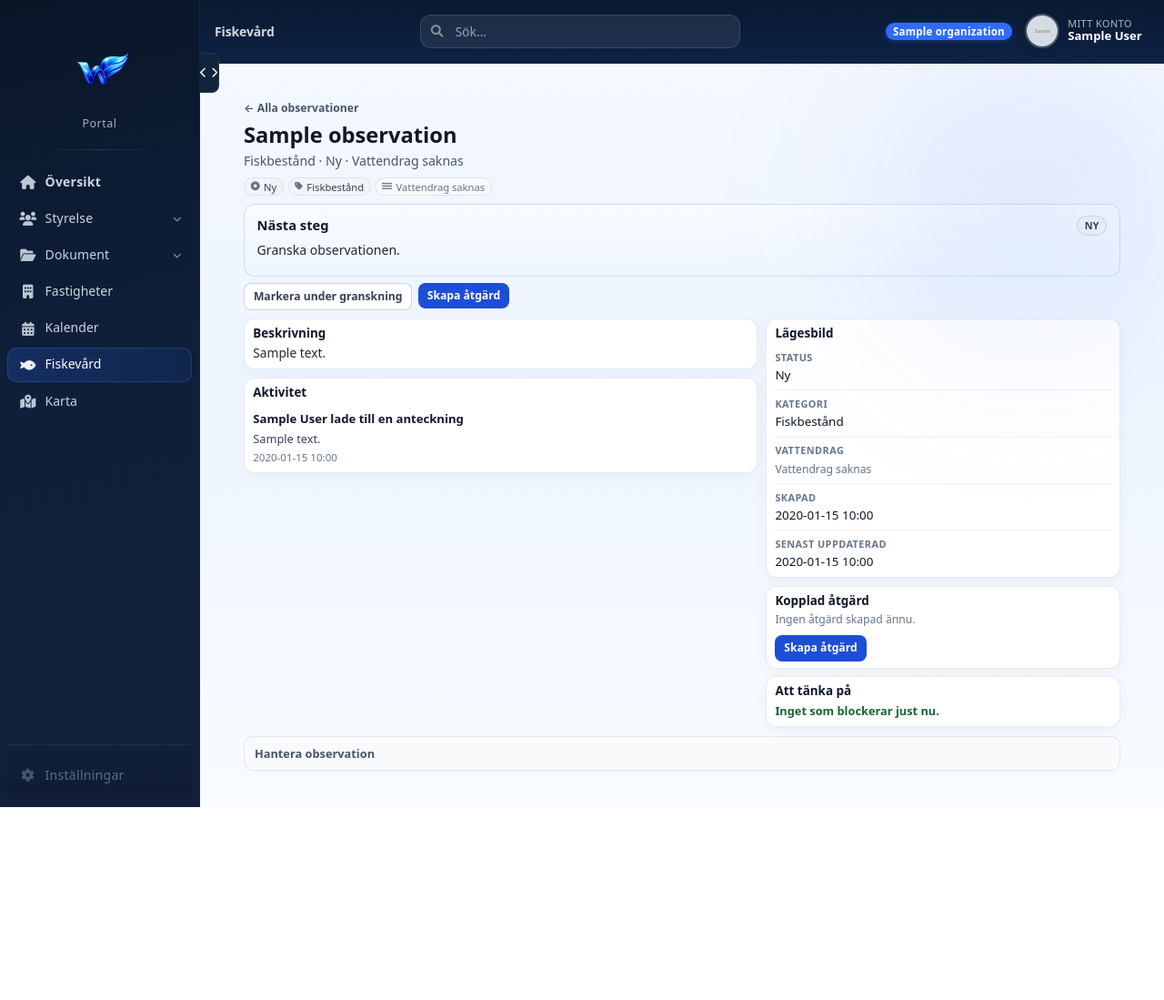
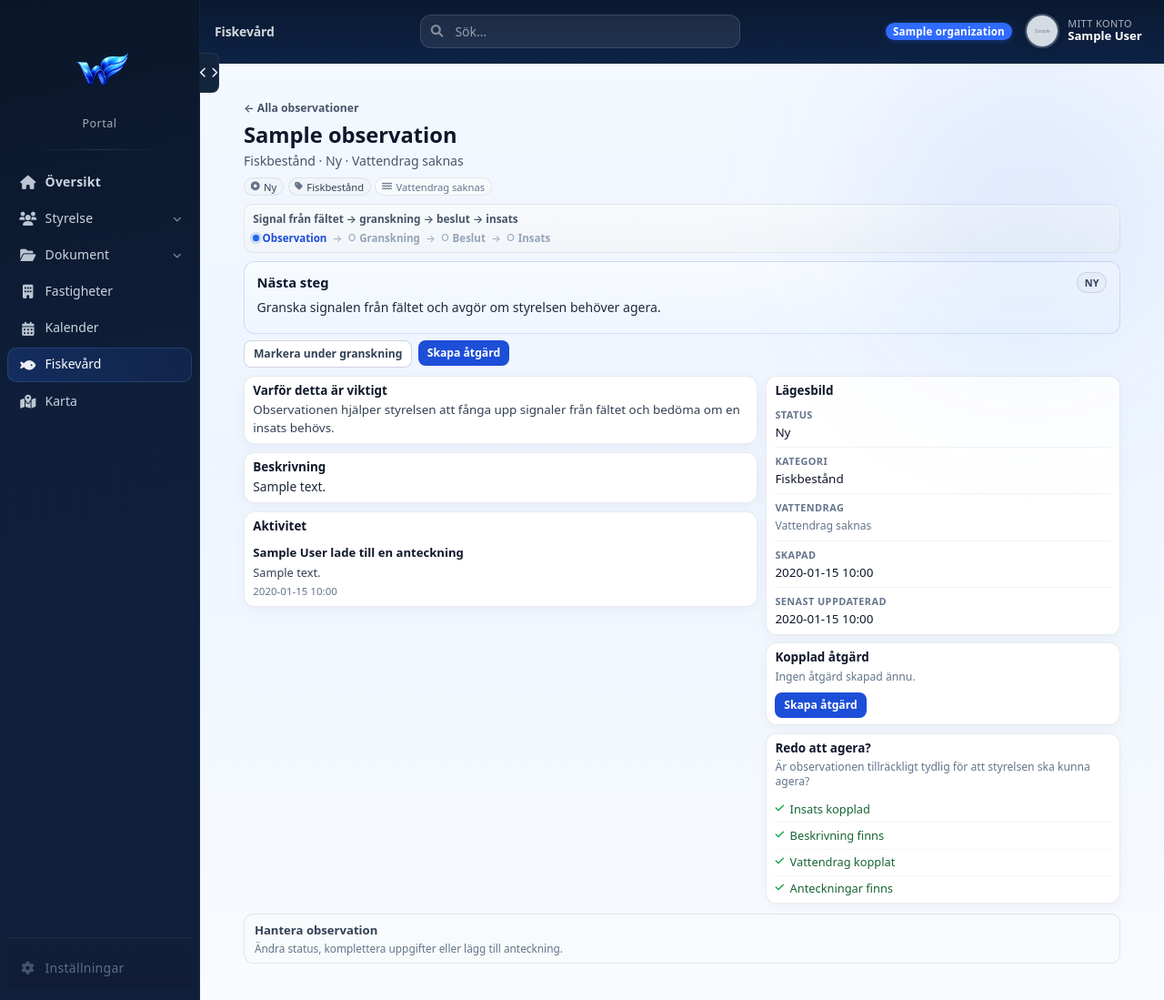
Before and after one commit to StoffeEriksson/fishing_association_portal, a Django app: page /fisheries/observations/1/ in a window 1280 px wide. Shown: the whole page at 91% size. Before the commit the page ends 887 px from the top, so only its background shows below. Run offline with Django 5.2, Linux system fonts and the light colour scheme; a user stored in the database is signed in; tables that the repository leaves empty hold one stand-in row (values such as "Sample post"); grey boxes marked "Sample" are stand-in pictures; data that the repository does not hold is empty.

Commit message:
feat(fisheries): add premium fisheries workflow

```diff
--- a/fisheries/templates/fisheries/observation_detail.html
+++ b/fisheries/templates/fisheries/observation_detail.html
@@ -49,6 +49,27 @@
     {% endfor %}
   </div>
 
+  <div class="fisheries-workflow fv-detail-flow fv-obs-process" aria-label="Observationens plats i fiskevårdsflödet">
+    <p class="fisheries-workflow-tagline">Signal från fältet → granskning → beslut → insats</p>
+    <div class="fisheries-workflow-steps fv-flow-steps">
+      {% for step in process_steps %}
+        <span class="fv-flow-step fv-flow-step--{{ step.state }}">
+          {% if step.state == "done" %}
+            <i class="fa-solid fa-check fv-flow-icon" aria-hidden="true"></i>
+          {% elif step.state == "active" %}
+            <span class="fv-flow-dot" aria-hidden="true"></span>
+          {% else %}
+            <span class="fv-flow-circle" aria-hidden="true">○</span>
+          {% endif %}
+          {{ step.label }}
+        </span>
+        {% if not forloop.last %}
+          <span class="fisheries-workflow-arrow" aria-hidden="true">→</span>
+        {% endif %}
+      {% endfor %}
+    </div>
+  </div>
+
   <section class="fv-next-step-box" aria-labelledby="fv-obs-next-step-heading">
     <div class="fv-next-step-head">
       <h2 id="fv-obs-next-step-heading" class="fv-next-step-title">{{ next_step.title }}</h2>
@@ -81,6 +102,11 @@
 
   <div class="fv-detail-grid">
     <div class="fv-detail-main">
+      <article class="ccv2-card fv-detail-card fv-obs-importance">
+        <h2 class="ccv2-card-title">Varför detta är viktigt</h2>
+        <p class="fv-obs-importance-text mb-0">{{ importance_text }}</p>
+      </article>
+
       <article class="ccv2-card fv-detail-card">
         <h2 class="ccv2-card-title">Beskrivning</h2>
         {% if observation.description %}
@@ -90,7 +116,7 @@
         {% endif %}
       </article>
 
-      <article class="ccv2-card fv-detail-card">
+      <article class="ccv2-card fv-detail-card fv-obs-activity-card">
         <h2 class="ccv2-card-title">Aktivitet</h2>
         {% if activity_feed %}
           <ul class="fv-activity-list">
@@ -105,10 +131,8 @@
             {% endfor %}
           </ul>
         {% else %}
-          <div class="fisheries-card-empty fisheries-card-empty--compact">
-            <p class="fisheries-card-empty-title mb-1">Ingen aktivitet registrerad ännu</p>
-            <p class="fisheries-card-empty-text mb-0">Här visas ändringar och anteckningar när styrelsen börjar granska.</p>
-          </div>
+          <p class="fv-obs-activity-empty-title mb-0">Ingen aktivitet ännu.</p>
+          <p class="fv-obs-activity-empty-text mb-0">Här visas ändringar när styrelsen börjar granska.</p>
         {% endif %}
       </article>
     </div>
@@ -167,26 +191,26 @@
       </article>
 
       <article class="ccv2-card fv-detail-card">
-        <h2 class="ccv2-card-title">Att tänka på</h2>
-        {% if blockers %}
-          <ul class="fv-blocker-list">
-            {% for blocker in blockers %}
-              <li class="fv-blocker-item fv-blocker-item--{{ blocker.kind }}">
-                <i class="fa-solid {{ blocker.icon }}" aria-hidden="true"></i>
-                <span>{{ blocker.text }}</span>
-              </li>
-            {% endfor %}
-          </ul>
-        {% else %}
-          <p class="fv-blocker-ok mb-0">Inget som blockerar just nu.</p>
-        {% endif %}
+        <h2 class="ccv2-card-title">Redo att agera?</h2>
+        <p class="fv-obs-checklist-intro mb-2">Är observationen tillräckligt tydlig för att styrelsen ska kunna agera?</p>
+        <ul class="fv-obs-checklist">
+          {% for item in readiness_checklist %}
+            <li class="fv-obs-checklist-item{% if item.ok %} fv-obs-checklist-item--ok{% else %} fv-obs-checklist-item--missing{% endif %}">
+              <i class="fa-solid {% if item.ok %}fa-check{% else %}fa-circle{% endif %}" aria-hidden="true"></i>
+              <span>{{ item.text }}</span>
+            </li>
+          {% endfor %}
+        </ul>
       </article>
     </aside>
   </div>
 
   <section id="fv-manage-observation" class="fv-manage-section">
-    <details class="fv-manage-panel">
-      <summary class="fv-manage-summary">Hantera observation</summary>
+    <details class="fv-manage-panel fv-manage-panel--obs">
+      <summary class="fv-manage-summary">
+        <span class="fv-manage-summary-title">Hantera observation</span>
+        <span class="fv-manage-summary-desc">Ändra status, komplettera uppgifter eller lägg till anteckning.</span>
+      </summary>
       <div class="fv-manage-body">
         <article class="ccv2-card fv-detail-card fv-manage-card">
           <h3 class="fv-manage-card-title">Uppdatera status</h3>
--- a/fisheries/views.py
+++ b/fisheries/views.py
@@ -373,6 +373,65 @@ _OBSERVATION_STATUS_ORDER = (
 
 _EMPTY_ACTION_GEOJSON = {"type": "FeatureCollection", "features": []}
 
+_OBSERVATION_PROCESS_LABELS = ("Observation", "Granskning", "Beslut", "Insats")
+
+_OBSERVATION_IMPORTANCE_BY_CATEGORY = {
+    ObservationCategory.ILLEGAL_FISHING: (
+        "Observationer om misstänkt tjuvfiske bör följas upp snabbt eftersom de kan "
+        "påverka både fiskbestånd och förtroende för förvaltningen."
+    ),
+    ObservationCategory.HABITAT: (
+        "Habitatobservationer kan vara viktiga underlag för framtida fiskevårdsinsatser."
+    ),
+    ObservationCategory.WATER_QUALITY: (
+        "Vattenkvalitet kan påverka fiskbestånd och bör dokumenteras tydligt."
+    ),
+}
+
+_OBSERVATION_IMPORTANCE_FALLBACK = (
+    "Observationen hjälper styrelsen att fånga upp signaler från fältet och bedöma "
+    "om en insats behövs."
+)
+
+
+def _observation_process_active_index(status):
+    if status == ObservationStatus.CLOSED:
+        return 4
+    if status == ObservationStatus.LINKED_TO_ACTION:
+        return 3
+    if status == ObservationStatus.UNDER_REVIEW:
+        return 1
+    if status == ObservationStatus.NEW:
+        return 0
+    return 0
+
+
+def _build_observation_process_steps(status):
+    active_index = _observation_process_active_index(status)
+    labels = list(_OBSERVATION_PROCESS_LABELS)
+    if status == ObservationStatus.CLOSED:
+        labels[-1] = "Klar / Avslutad"
+
+    steps = []
+    for index, label in enumerate(labels):
+        if active_index >= 4:
+            state = "done"
+        elif index < active_index:
+            state = "done"
+        elif index == active_index:
+            state = "active"
+        else:
+            state = "pending"
+        steps.append({"label": label, "state": state})
+    return steps
+
+
+def _build_observation_importance_text(observation):
+    return _OBSERVATION_IMPORTANCE_BY_CATEGORY.get(
+        observation.category,
+        _OBSERVATION_IMPORTANCE_FALLBACK,
+    )
+
 
 def _build_observation_next_step(observation):
     status_label = get_observation_status_label(observation.status)
@@ -380,7 +439,7 @@ def _build_observation_next_step(observation):
     if observation.status == ObservationStatus.CLOSED:
         return {
             "title": "Nästa steg",
-            "body": "Observationen är avslutad.",
+            "body": "Observationen är avslutad och kräver ingen åtgärd.",
             "pill_label": status_label,
             "pill_class": "fv-next-pill--done",
             "ctas": [],
@@ -389,7 +448,7 @@ def _build_observation_next_step(observation):
     if observation.status == ObservationStatus.LINKED_TO_ACTION and observation.linked_action_id:
         return {
             "title": "Nästa steg",
-            "body": "Observationen är kopplad till en åtgärd.",
+            "body": "Observationen är kopplad till en insats och kan följas där.",
             "pill_label": status_label,
             "pill_class": "fv-next-pill--neutral",
             "ctas": [
@@ -416,7 +475,7 @@ def _build_observation_next_step(observation):
         ]
         return {
             "title": "Nästa steg",
-            "body": "Besluta om detta ska bli en åtgärd.",
+            "body": "Avgör om observationen ska bli en fiskevårdsinsats.",
             "pill_label": status_label,
             "pill_class": "fv-next-pill--decision",
             "ctas": ctas,
@@ -437,7 +496,7 @@ def _build_observation_next_step(observation):
         ]
         return {
             "title": "Nästa steg",
-            "body": "Granska observationen.",
+            "body": "Granska signalen från fältet och avgör om styrelsen behöver agera.",
             "pill_label": status_label,
             "pill_class": "fv-next-pill--neutral",
             "ctas": ctas,
@@ -508,20 +567,42 @@ def _build_observation_activity_feed(logs, comments):
     return items[:25]
 
 
-def _build_observation_blockers(observation, comment_count):
-    blockers = []
-    if not observation.water_body_id:
-        blockers.append({"icon": "fa-water", "text": "Vattendrag saknas", "kind": "neutral"})
-    if not (observation.description or "").strip():
-        blockers.append({"icon": "fa-file-lines", "text": "Ingen beskrivning ännu", "kind": "neutral"})
-    if not observation.linked_action_id and observation.status in (
-        ObservationStatus.NEW,
-        ObservationStatus.UNDER_REVIEW,
-    ):
-        blockers.append({"icon": "fa-list-check", "text": "Ingen åtgärd skapad ännu", "kind": "warn"})
-    if comment_count == 0:
-        blockers.append({"icon": "fa-comment", "text": "Inga anteckningar ännu", "kind": "neutral"})
-    return blockers
+def _build_observation_checklist(observation, comment_count):
+    has_description = bool((observation.description or "").strip())
+    has_water = bool(observation.water_body_id)
+    has_action = bool(observation.linked_action_id)
+    has_comments = comment_count > 0
+
+    if observation.status == ObservationStatus.CLOSED:
+        return [
+            {
+                "text": "Observationen är avslutad",
+                "ok": True,
+            },
+            {
+                "text": "Insats kopplad" if has_action else "Avslutad utan insats",
+                "ok": True,
+            },
+        ]
+
+    return [
+        {
+            "text": "Insats kopplad" if has_action else "Åtgärd saknas",
+            "ok": has_action,
+        },
+        {
+            "text": "Beskrivning finns" if has_description else "Beskrivning saknas",
+            "ok": has_description,
+        },
+        {
+            "text": "Vattendrag kopplat" if has_water else "Vattendrag saknas",
+            "ok": has_water,
+        },
+        {
+            "text": "Anteckningar finns" if has_comments else "Anteckningar saknas",
+            "ok": has_comments,
+        },
+    ]
 
 
 def _group_observations_by_status(observations):
@@ -1135,7 +1216,9 @@ def observation_detail(request, pk):
             "status_label": get_observation_status_label(observation.status),
             "category_label": get_observation_category_label(observation.category),
             "activity_feed": _build_observation_activity_feed(logs, comments),
-            "blockers": _build_observation_blockers(observation, len(comments)),
+            "process_steps": _build_observation_process_steps(observation.status),
+            "importance_text": _build_observation_importance_text(observation),
+            "readiness_checklist": _build_observation_checklist(observation, len(comments)),
             "create_action_url": reverse(
                 "fisheries:create_action_from_observation",
                 args=[observation.pk],
--- a/static/css/fisheries.css
+++ b/static/css/fisheries.css
@@ -814,6 +814,100 @@
   color: #0f172a;
 }
 
+.fv-obs-process {
+  margin-bottom: 0.55rem;
+}
+
+.fv-obs-importance-text {
+  font-size: 0.84rem;
+  color: #334155;
+  line-height: 1.45;
+}
+
+.fv-obs-activity-card:has(.fv-obs-activity-empty-title) {
+  padding-bottom: 0.45rem;
+}
+
+.fv-obs-activity-empty-title {
+  font-size: 0.8rem;
+  font-weight: 600;
+  color: #475569;
+}
+
+.fv-obs-activity-empty-text {
+  margin-top: 0.15rem;
+  font-size: 0.76rem;
+  color: #64748b;
+}
+
+.fv-obs-checklist-intro {
+  font-size: 0.76rem;
+  color: #64748b;
+  line-height: 1.35;
+}
+
+.fv-obs-checklist {
+  list-style: none;
+  margin: 0;
+  padding: 0;
+}
+
+.fv-obs-checklist-item {
+  display: flex;
+  align-items: flex-start;
+  gap: 0.42rem;
+  padding: 0.34rem 0;
+  font-size: 0.8rem;
+  line-height: 1.35;
+  border-bottom: 1px solid rgba(148, 163, 184, 0.1);
+}
+
+.fv-obs-checklist-item:last-child {
+  border-bottom: none;
+  padding-bottom: 0;
+}
+
+.fv-obs-checklist-item i {
+  margin-top: 0.14rem;
+  font-size: 0.68rem;
+}
+
+.fv-obs-checklist-item--ok {
+  color: #166534;
+}
+
+.fv-obs-checklist-item--ok i {
+  color: #16a34a;
+}
+
+.fv-obs-checklist-item--missing {
+  color: #475569;
+}
+
+.fv-obs-checklist-item--missing i {
+  color: #94a3b8;
+}
+
+.fv-manage-panel--obs .fv-manage-summary {
+  display: flex;
+  flex-direction: column;
+  align-items: flex-start;
+  gap: 0.12rem;
+}
+
+.fv-manage-summary-title {
+  font-size: 0.82rem;
+  font-weight: 700;
+  color: #334155;
+}
+
+.fv-manage-summary-desc {
+  font-size: 0.74rem;
+  font-weight: 500;
+  color: #64748b;
+  line-height: 1.3;
+}
+
 @media (max-width: 991.98px) {
   .fv-obs-header-row {
     flex-direction: column;
```
